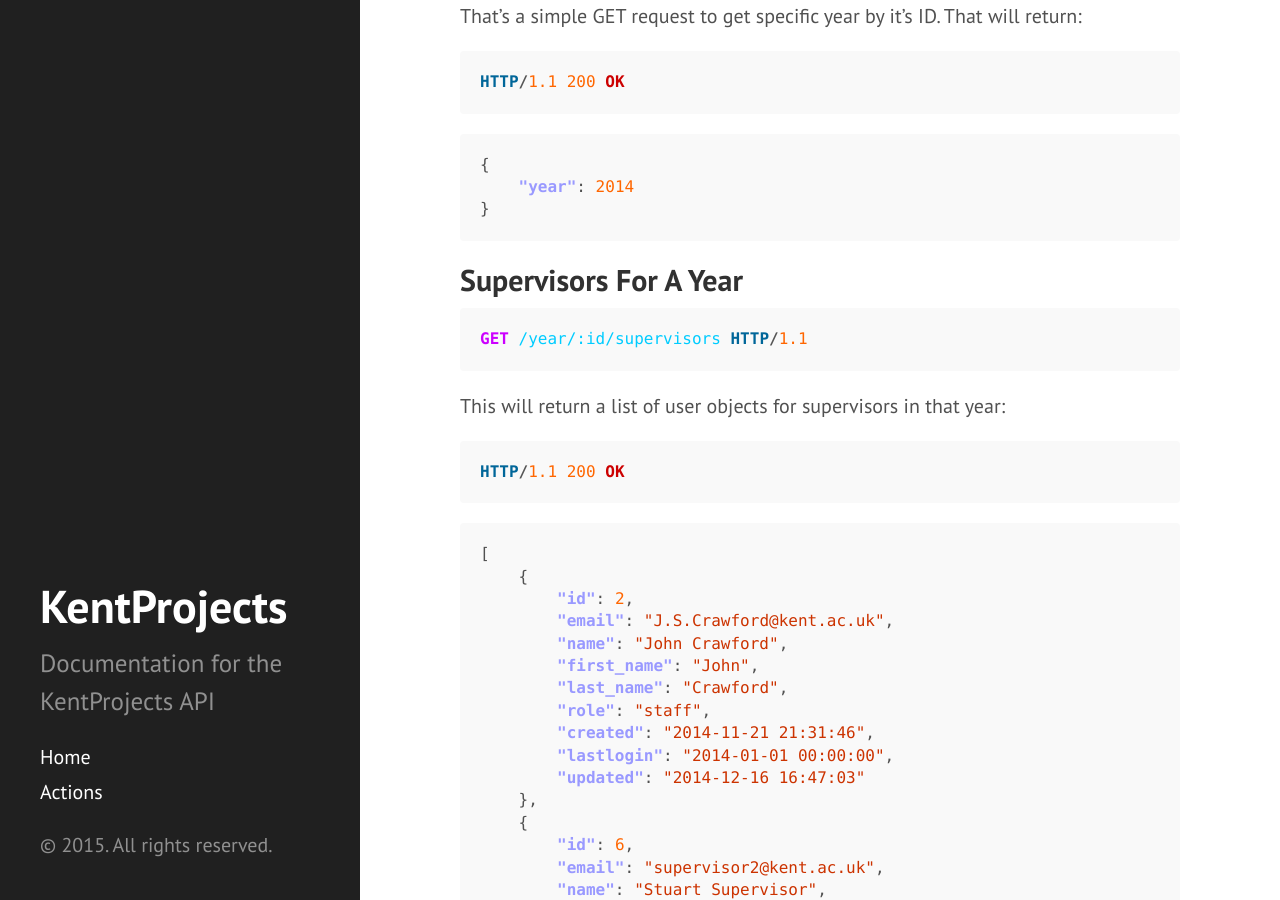
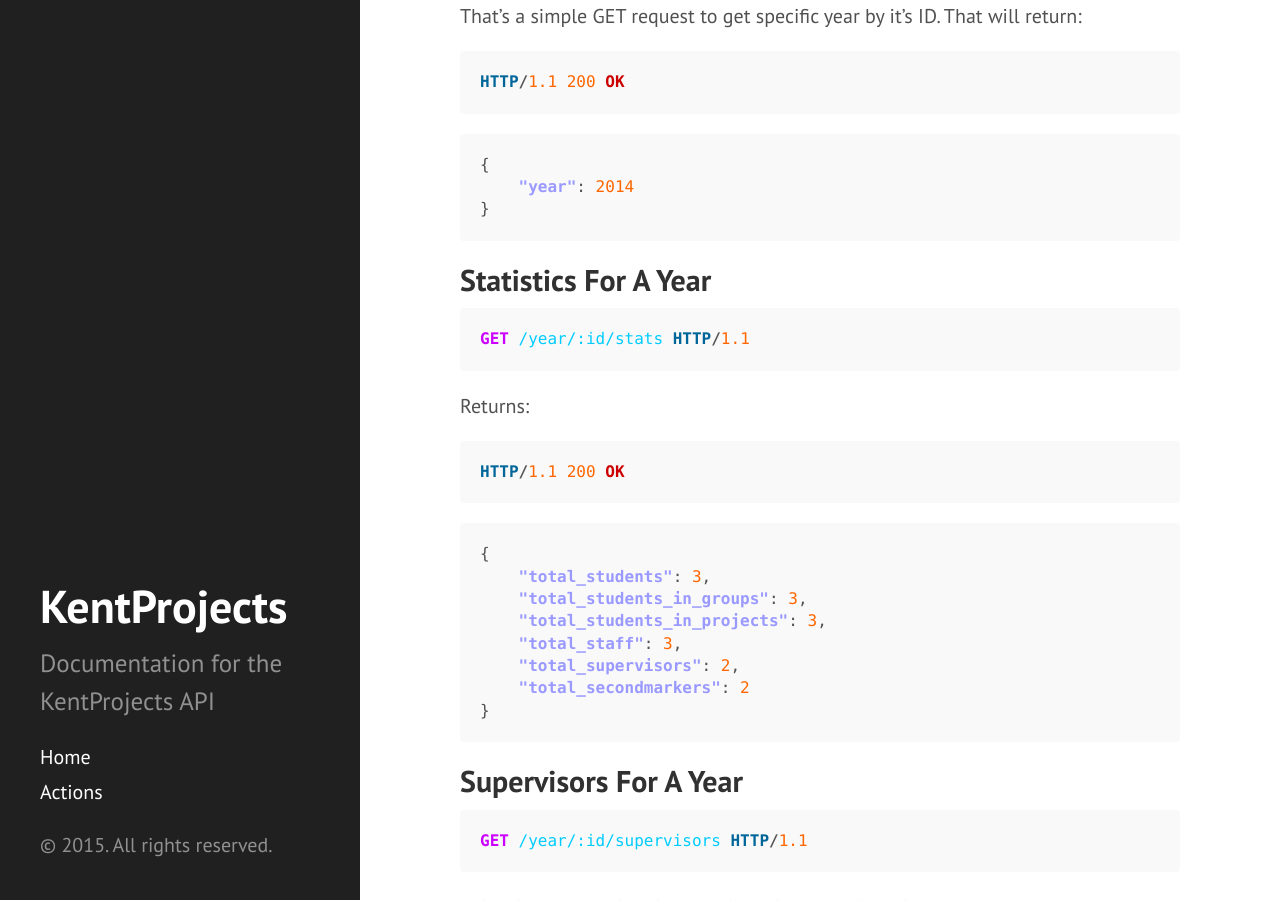
Before and after one commit to kentprojects/api, a Jekyll site: the page built from docs/endpoint/year.md, in a window 1280 px wide and 900 px high, scrolled down 890 px. Built offline with Jekyll 4.4.1, drawn with Linux system fonts in a browser that asks for light colours; Markdown is read by kramdown in place of the engine named in the settings.

Commit message:
STATISTICS!

````diff
--- a/docs/endpoint/year.md
+++ b/docs/endpoint/year.md
@@ -43,6 +43,29 @@ HTTP/1.1 200 OK
 ```json
 {
 	"year": 2014
+}
+```
+
+## Statistics For A Year
+
+```http
+GET /year/:id/stats HTTP/1.1
+```
+
+Returns:
+
+```http
+HTTP/1.1 200 OK
+```
+
+```json
+{
+    "total_students": 3,
+    "total_students_in_groups": 3,
+    "total_students_in_projects": 3,
+    "total_staff": 3,
+    "total_supervisors": 2,
+    "total_secondmarkers": 2
 }
 ```
 
````
Also changed, not shown: 2 other files.
